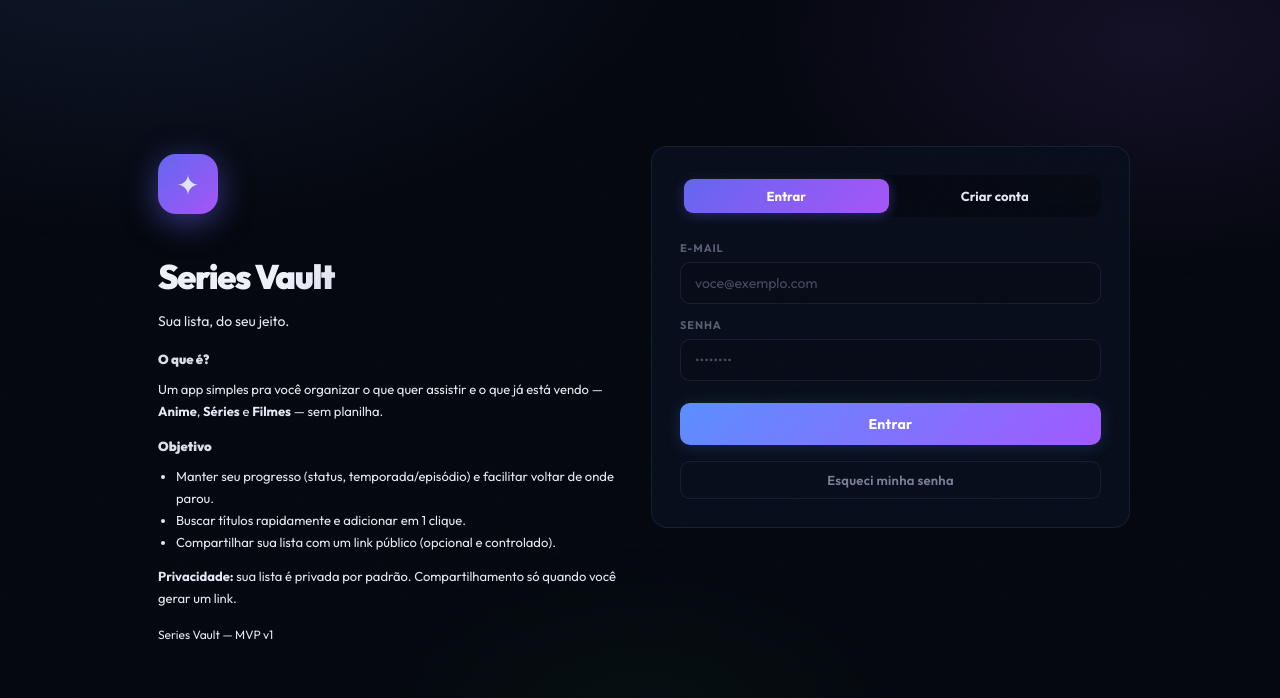
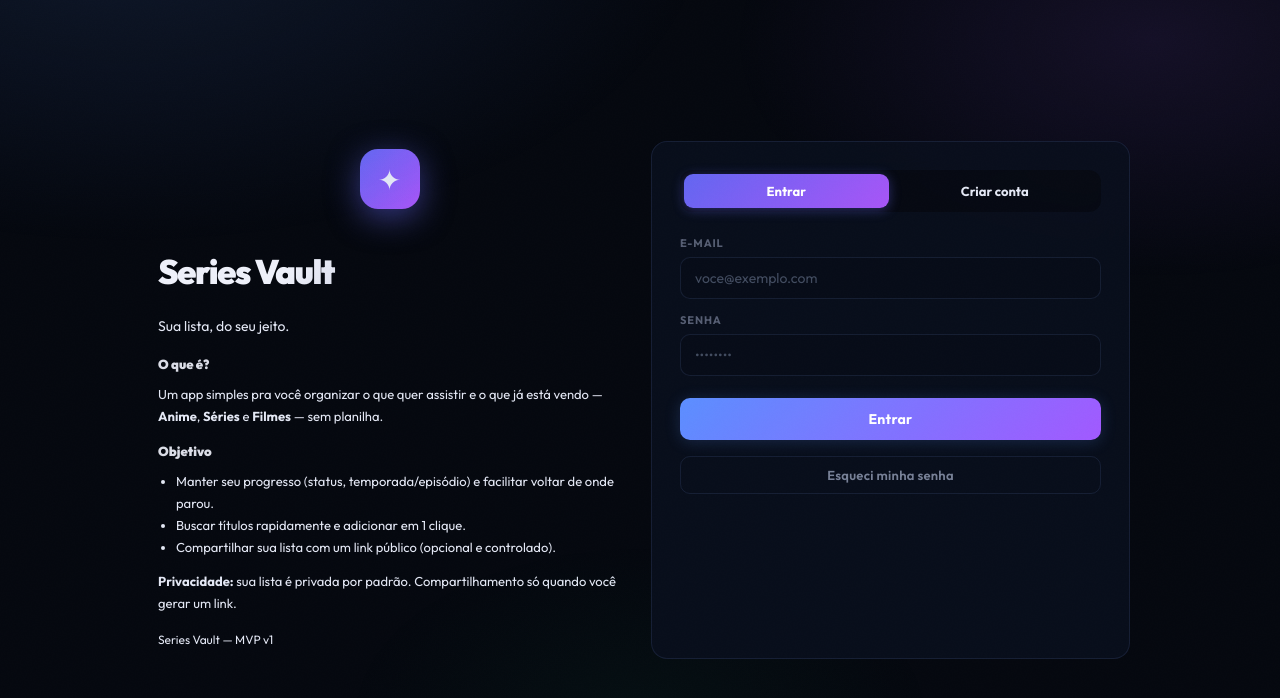
Before and after one commit to Kenpach/Series-valt, a Next.js app: page /login in a window 1280 px wide. Shown: the top 698 px of the page. Built offline with nearby package versions, Linux system fonts and the light colour scheme; no server answers.

Commit message:
Login: center logo and vertically align info with form

```diff
--- a/pages/login.js
+++ b/pages/login.js
@@ -76,20 +76,26 @@ export default function Login() {
           display: 'grid',
           gridTemplateColumns: 'repeat(auto-fit, minmax(340px, 1fr))',
           gap: 22,
-          alignItems: 'start',
+          alignItems: 'stretch',
         }}>
           {/* Info */}
           <div style={{
             textAlign: 'left',
             padding: 8,
+            display: 'flex',
+            flexDirection: 'column',
+            justifyContent: 'center',
+            height: '100%',
           }}>
+            <div style={{ display: 'flex', justifyContent: 'center', marginBottom: 18 }}>
               <div style={{
                 display: 'inline-flex', alignItems: 'center', justifyContent: 'center',
                 width: 60, height: 60, borderRadius: 18,
                 background: 'linear-gradient(135deg, #6366f1, #a855f7)',
                 boxShadow: '0 8px 32px rgba(99,102,241,0.5)',
-              marginBottom: 18, fontSize: 28,
+                fontSize: 28,
               }}>✦</div>
+            </div>
 
             <h1 style={{
               fontSize: 34, fontWeight: 950, letterSpacing: '-0.04em',
```
Lines whose indentation alone changed are shown as unchanged.
